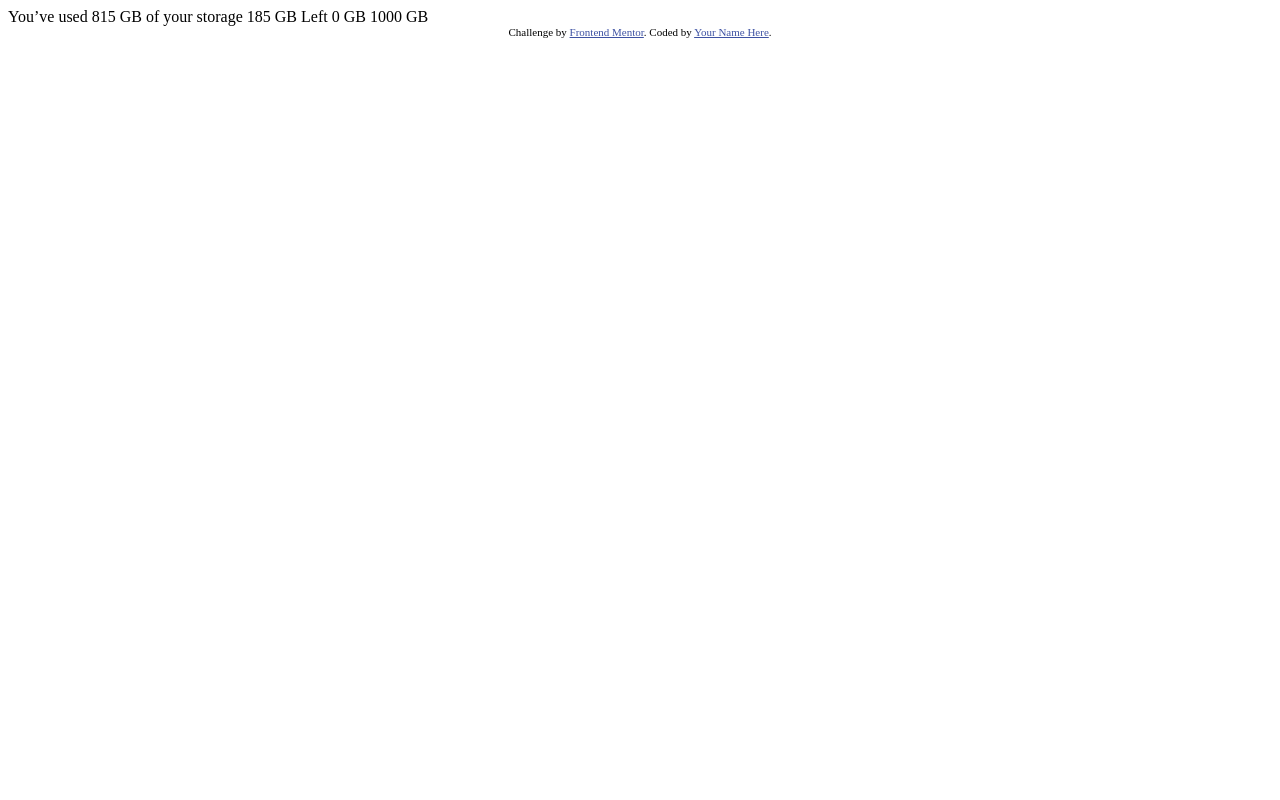
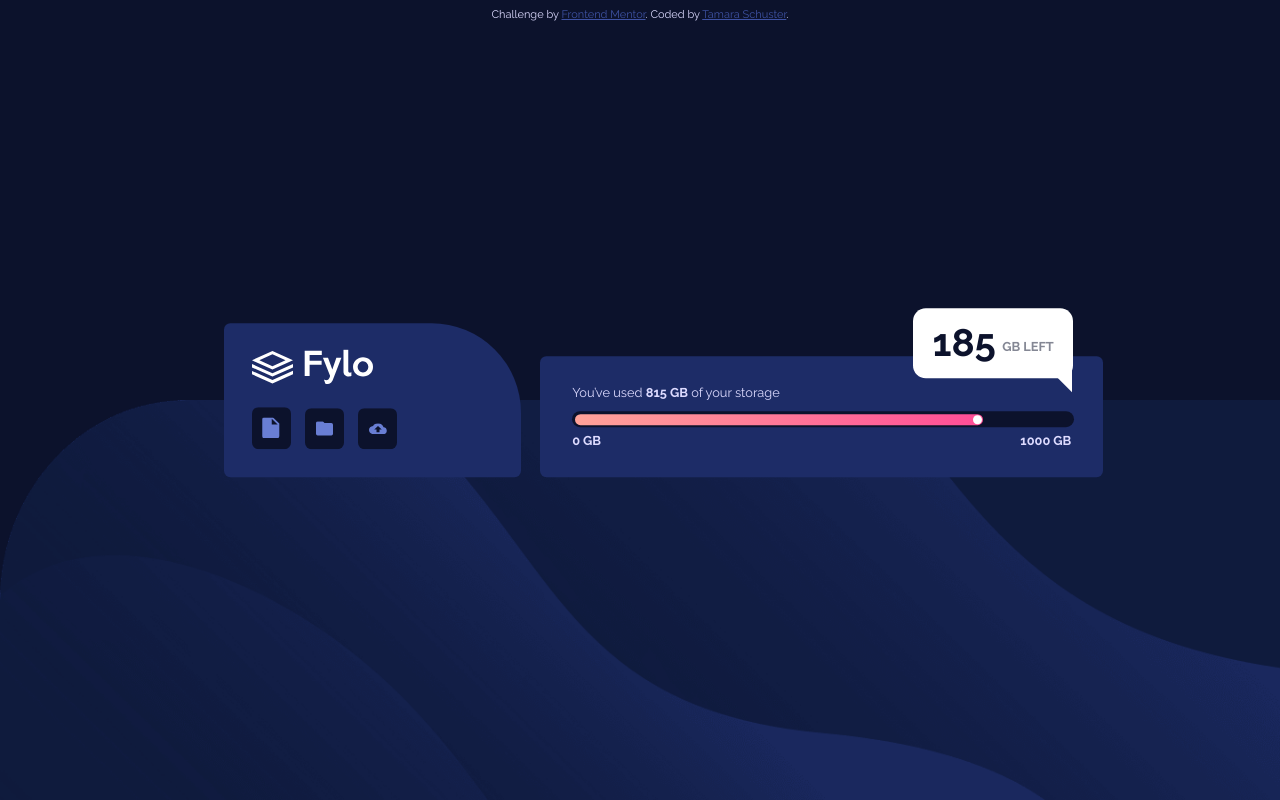
Before and after one commit to tas13/fylo-data-storage-component-master, a plain HTML site: page fylo-data-storage-component-master/index.html in a window 1280 px wide. Drawn offline with Linux system fonts and the light colour scheme.

Commit message:
Lates commit

```diff
--- a/fylo-data-storage-component-master/index.html
+++ b/fylo-data-storage-component-master/index.html
@@ -5,27 +5,30 @@
   <meta name="viewport" content="width=device-width, initial-scale=1.0"> <!-- displays site properly based on user's device -->
 
   <link rel="icon" type="image/png" sizes="32x32" href="./images/favicon-32x32.png">
+  <link href="https://fonts.googleapis.com/css2?family=Raleway:wght@400;700&display=swap" rel="stylesheet">
+  <link rel="stylesheet" href="mystyle.css">
 
   <title>Frontend Mentor | Fylo data storage component</title>
 
   <!-- Feel free to remove these styles or customise in your own stylesheet 👍 -->
-  <style>
-    .attribution { font-size: 11px; text-align: center; }
-    .attribution a { color: hsl(228, 45%, 44%); }
-  </style>
 </head>
 <body>
-
-  You’ve used 815 GB of your storage
-
-  185 GB Left
-
-  0 GB
-  1000 GB
-
+<div id="content">
+  <div id="menu">
+    <img src="images/logo.svg" id="logo"><br>
+    <img src="images/icon-document.svg" id="document">
+    <img src="images/icon-folder.svg" id="folder">
+    <img src="images/icon-upload.svg" id="upload">
+  </div>
+  <div id="left"><b id="alert">185</b><b id="gb"> GB LEFT</b></div><div id="bubble"></div>
+  <div id="space"><span id="used">You’ve used <b>815 GB</b> of your storage</span>
+  <div id="all"><div id="filled"><div id="dot"></div></div></div>
+  <span id="start"><b>0 GB</b></span>
+  <span id="end"><b>1000 GB</b></span></div>
+</div>
   <div class="attribution">
     Challenge by <a href="https://www.frontendmentor.io?ref=challenge" target="_blank">Frontend Mentor</a>.
-    Coded by <a href="#">Your Name Here</a>.
+    Coded by <a href="#">Tamara Schuster</a>.
   </div>
 </body>
 </html>
--- /dev/null
+++ b/fylo-data-storage-component-master/mystyle.css
@@ -0,0 +1,277 @@
+.attribution {
+    font-size: 11px;
+    text-align: center;
+}
+
+.attribution a {
+    color: hsl(228, 45%, 44%);
+}
+
+html {
+    min-height: 100%;
+}
+
+body {
+    background-image: url("images/bg-desktop.png");
+    background-color: hsl(229, 57%, 11%);
+    background-repeat: no-repeat;
+    background-size: 100% 50%;
+    background-position: bottom;
+    font-family: Raleway;
+    color: hsl(243, 100%, 93%);
+    font-size: 1vw;
+}
+
+#alert {
+    color: hsl(229, 57%, 11%);
+    font-size: 3vw;
+    padding-right: 0.5vw;
+}
+
+#menu, #space {
+    background-color: hsl(228, 56%, 26%);
+    display: inline-block;
+}
+
+#space {
+    width: 39vw;
+    max-height: 7.5vw;
+    position: absolute;
+    bottom: 0;
+    margin-left: 1.5vw;
+    border-radius: 0.5vw;
+    padding-left: 2.5vw;
+    padding-right: 2.5vw;
+    padding-top: 2.2vw;
+    padding-bottom: 2.2vw;
+}
+
+#logo {
+    height: 2.8vw;
+}
+
+#document, #folder, #upload {
+    width: 1.4vw;
+    background-color: hsl(229, 57%, 11%);
+    padding: 0.8vw;
+    margin-top: 1.5vw;
+    margin-right: 0.9vw;
+    border-radius: 0.5vw;
+}
+
+#folder {
+    padding-top: 1vw;
+    padding-bottom: 1vw;
+}
+
+#upload {
+    padding-top: 1.1vw;
+    padding-bottom: 1.1vw;
+}
+
+#menu {
+    height:8vw;
+    width:19vw;
+    border-radius:0.5vw;
+    border-top-right-radius: 7vw;
+    padding: 2vw;
+    padding-left: 2.2vw;
+}
+
+#gb {
+    position: absolute;
+    top: 45%;
+}
+
+#bubble {
+    display:inline;
+    content: '';
+	position: absolute;
+	bottom: 55%;
+	left: 100.5%;
+	border: 2vw solid transparent;
+	border-top-color: white;
+	border-bottom: 0;
+	border-right: 0;
+	margin-left: -1vw;
+    z-index: 2;
+}
+
+#left {
+    background-color: white;
+    color: hsl(229, 7%, 55%);
+    float: right;
+    padding: 1vw;
+    padding-left: 1.5vw;
+    padding-right: 5.5vw;
+    border-radius: 1vw;
+    position: absolute;
+    top: -10%;
+    right: -2%;
+    z-index: 2;
+}
+
+#all {
+    width: 39vw;
+    height: 1vw;
+    background-color: hsl(229, 57%, 11%);
+    margin-top: 0.9vw;
+    margin-bottom: 0.5vw;
+    border-radius: 1vw;
+    padding-top: 0.2vw;
+    padding-left: 0.2vw;
+    padding-bottom: 0.05vw;
+}
+
+#filled {
+    width: 81.5%;
+    height: 0.8vw;
+    background-image: linear-gradient(to right, hsl(6, 100%, 80%), hsl(335, 100%, 65%));
+    border-radius: 1vw;
+    padding-top: 0.1vw;
+    padding-right: 0.1vw;
+}
+
+#dot{
+    height: 0.7vw;
+    width: 0.7vw;
+    border-radius: 50%;
+    background-color: white;
+    float: right;
+}
+
+#end {
+    float: right;
+}
+
+#content {
+    width:65vw;
+    position: absolute;
+    top: 50%;
+    left: 50%;
+    transform: translate(-50%, -50%);
+}
+
+@media only screen and (max-width: 375px) {
+    body {
+        background-image: url("images/bg-mobile.png");
+        background-size: 100% 100%;
+        font-size: 3.7vw;
+    }
+
+    #bubble {
+        display: none;
+    }
+
+    #space, #menu {
+        display: block;
+    }
+
+    #menu {
+        height: 32vw;
+        width: 60vw;
+        padding: 10vw;
+        border-radius: 4vw;
+        border-top-right-radius: 27vw;
+
+    }
+
+    #space {
+        height: 40vw;
+        width: 73vw;
+        border-radius: 4vw;
+        padding-top: 12vw;
+        padding-bottom: 25vw;
+    }
+
+    #used {
+        padding-left: 4vw;
+        margin-bottom: 20vw;
+    }
+
+    #content {
+        height: 100vw;
+        width: 80vw;
+    }
+
+    #logo {
+        width: 40vw;
+        height: auto;
+        margin-top: 1.5vw;
+    }
+
+    #document, #folder, #upload {
+        width: 6vw;
+        background-color: hsl(229, 57%, 11%);
+        padding: 4vw;
+        margin-top: 7vw;
+        margin-right: 3vw;
+        border-radius: 4vw;
+    }
+
+    #document {
+        padding-top: 3vw;
+        padding-bottom: 3vw;
+    }
+
+    #start {
+        padding-left: 4vw;
+    }
+
+    #end {
+        padding-right: 4vw;
+    }
+
+    #folder {
+        padding-top: 4vw;
+        padding-bottom: 4vw;
+    }
+
+    #upload {
+        padding-top: 4.4vw;
+        padding-bottom: 4.4vw;
+    }
+
+    #all {
+        width: 65vw;
+        height: 4vw;
+        margin-top: 4vw;
+        margin-bottom: 3vw;
+        margin-left: 3vw;
+        margin-right: 3vw;
+        border-radius: 4vw;
+        padding-top: 0.5vw;
+        padding-left: 0.2vw;
+        padding-bottom: 0.05vw;
+    }
+
+    #filled {
+        width: 81.5%;
+        height: 3.8vw;
+        border-radius: 4vw;
+        padding-top: 0.1vw;
+        padding-right: 0.3vw;
+    }
+
+    #dot{
+        height: 3.7vw;
+        width: 3.7vw;
+        border-radius: 50%;
+        float: right;
+    }
+
+    #left {
+        padding: 3.5vw;
+        padding-left: 7vw;
+        padding-right: 20vw;
+        border-radius: 4vw;
+        position: absolute;
+        top: 90%;
+        right: 22%;
+    }
+
+    #alert {
+        font-size: 10vw;
+        padding-right: 3vw;
+    }
+  }
```
